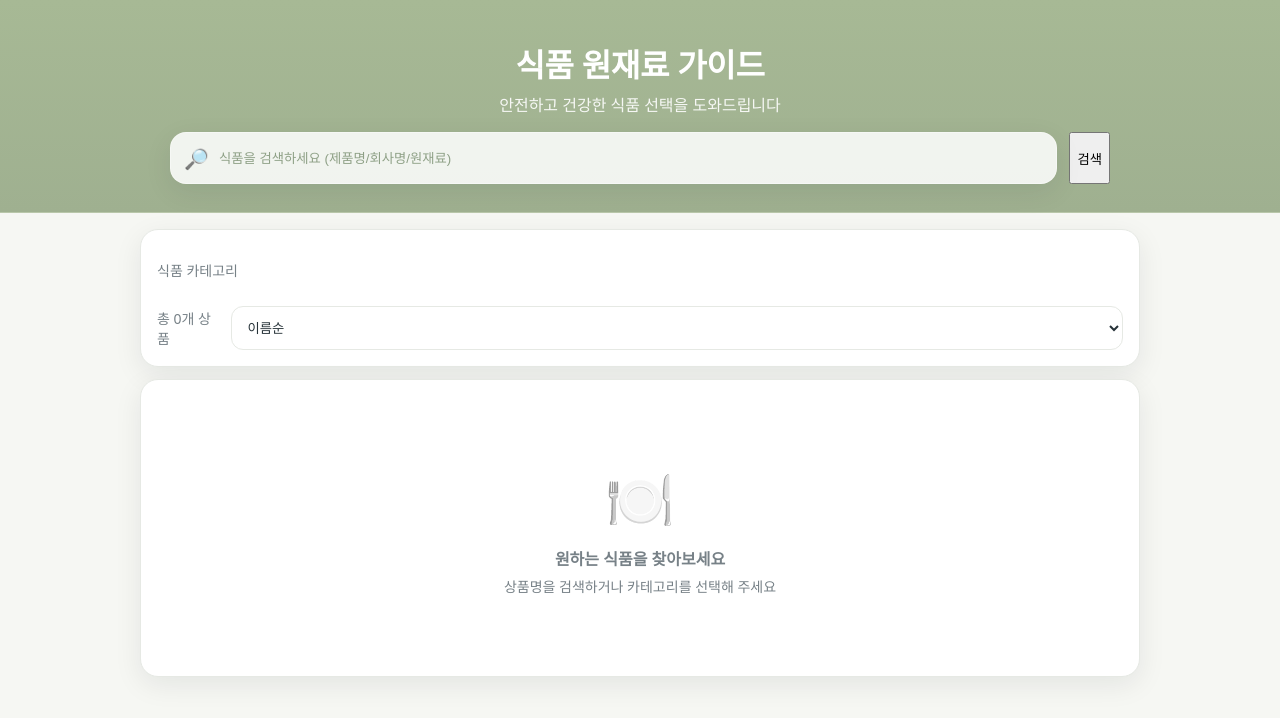
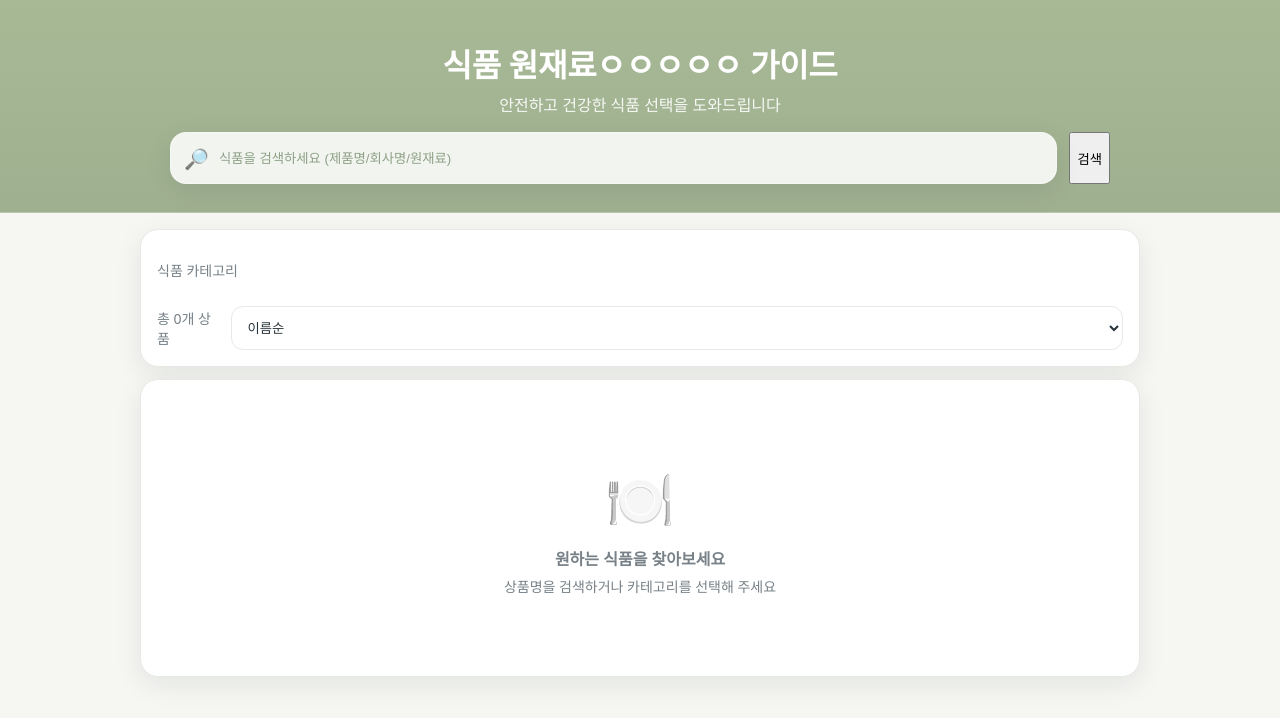
Before and after one commit to Food-Care/Food-Care.github.io, a website: page index.html in a window 1280 px wide. Drawn offline with Linux system fonts and the light colour scheme.

Commit message:
ui 확인

```diff
--- a/index.html
+++ b/index.html
@@ -9,7 +9,7 @@
 <body>
   <!-- Hero -->
   <header class="hero">
-    <h1>식품 원재료 가이드</h1>
+    <h1>식품 원재료ㅇㅇㅇㅇㅇ 가이드</h1>
     <p>안전하고 건강한 식품 선택을 도와드립니다</p>
     <div class="search-wrap" role="search">
       <div class="search">
```
